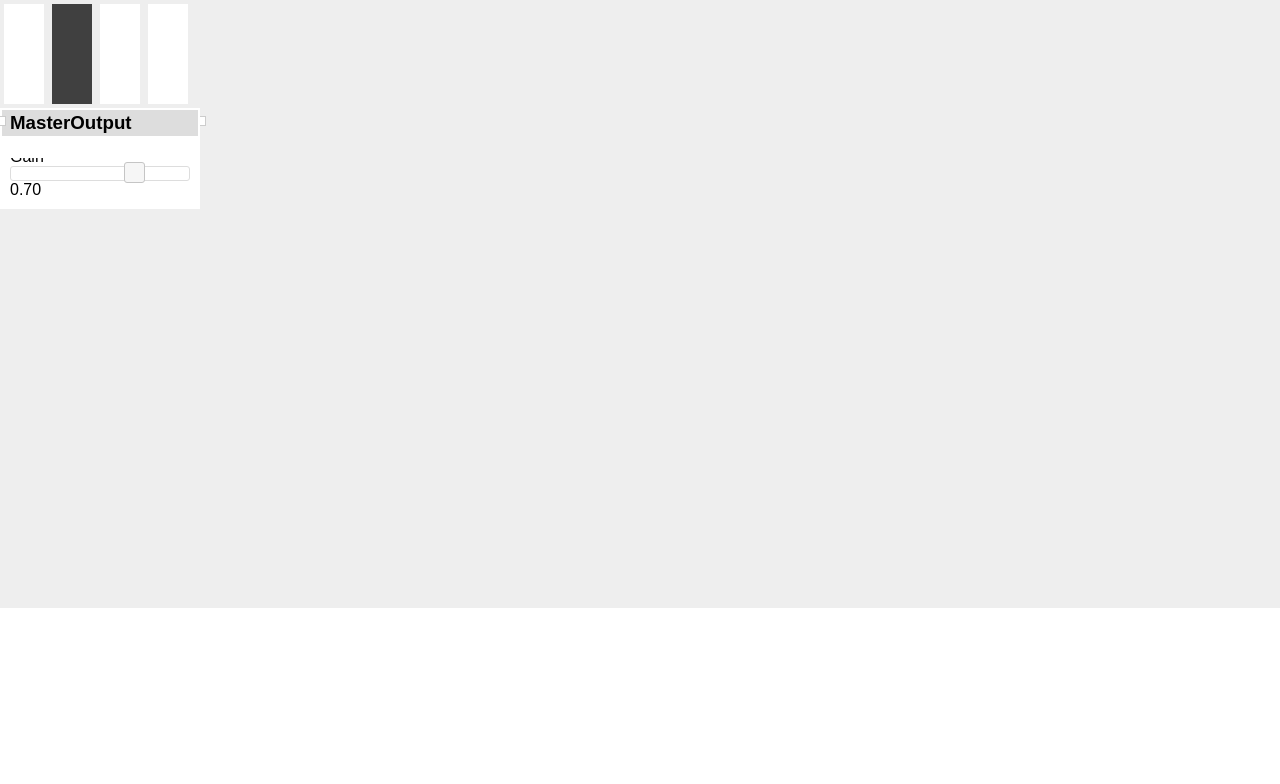
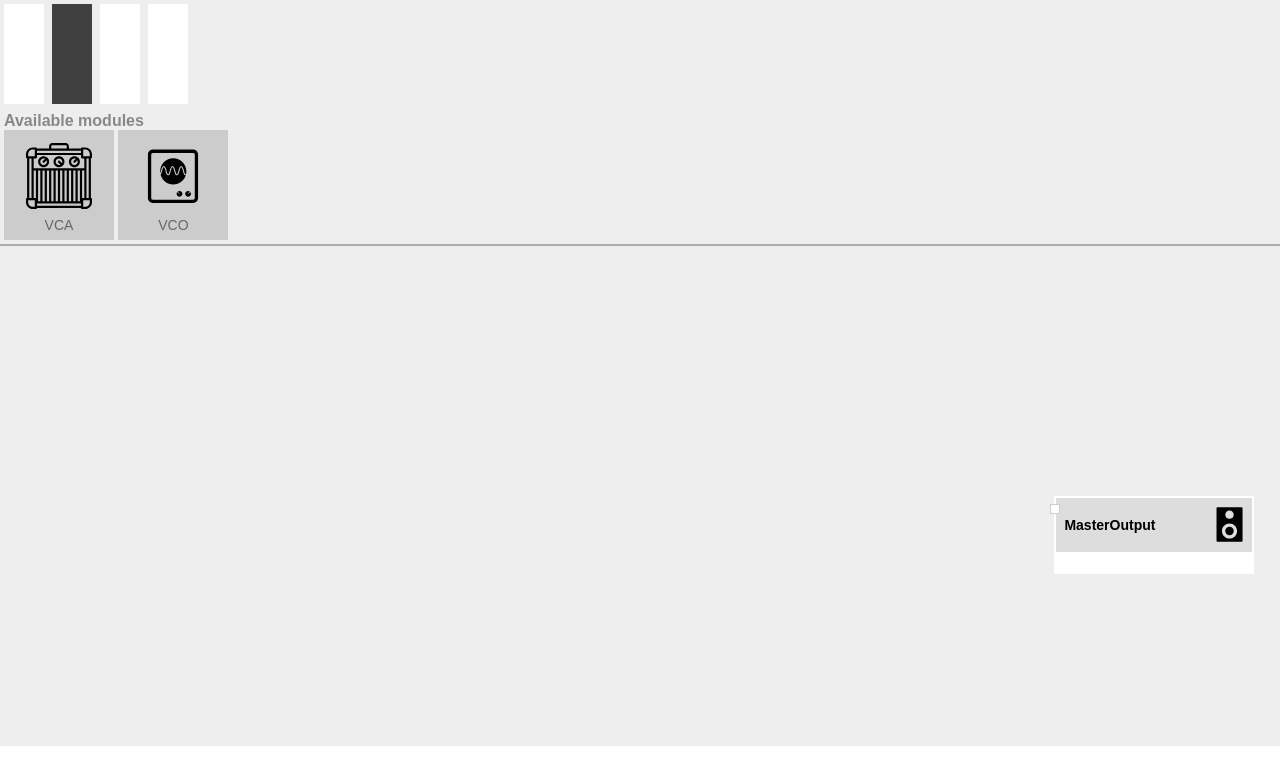
Before and after one commit to codefromhezad/ModularSynth, a plain HTML site: page index.html in a window 1280 px wide. Drawn offline with Linux system fonts and the light colour scheme.

Commit message:
Fine tuning. Added default/placeholder icons to modules

```diff
--- a/css/app.css
+++ b/css/app.css
@@ -3,6 +3,34 @@ html, body {
 	margin: 0;
 	font-family: Arial;
 	font-size: 16px;
+}
+
+.available-modules {
+	border-bottom: 2px solid #aaa;
+	background: #eee;
+	padding: 4px;
+}
+
+.available-modules .module-icon {
+	display: inline-block;
+	padding-top: 80px;
+	width: 110px;
+	line-height: 30px;
+	text-align: center;
+	background: #ccc no-repeat center 29%;
+    background-size: 60%;
+	text-decoration: none;
+	color: #666;
+	font-size: 14px;
+}
+
+.available-modules .module-icon.module-vco { background-image: url('../img/module-icon-vco.svg'); }
+.available-modules .module-icon.module-vca { background-image: url('../img/module-icon-vca.svg'); }
+
+.available-modules h4 {
+	color: #888;
+	margin: 0;
+	padding: 0;
 }
 
 #websynth-canvas {
@@ -19,9 +47,15 @@ html, body {
 
 .websynth-module h3 {
 	margin: 2px;
-	padding: 2px 8px;
-	background: #ddd;
+    padding: 2px 8px;
+    background: #ddd no-repeat 97% center / 18%;
+    font-size: 14px;
+    line-height: 50px;
 }
+
+.websynth-module.websynth-vco h3 { background-image: url('../img/module-icon-vco.svg'); }
+.websynth-module.websynth-vca h3 { background-image: url('../img/module-icon-vca.svg'); }
+.websynth-module.websynth-masteroutput h3 { background-image: url('../img/module-icon-masteroutput.svg'); }
 
 .websynth-module .connectors {
 	position: absolute;
--- a/index.html
+++ b/index.html
@@ -25,24 +25,24 @@
 			<a href="#" data-note="C4"></a>
 		</div>
 
+		<div class="available-modules">
+			<h4>Available modules</h4>
+			<a href="#" class="module-icon module-vca" title="Gain node - Amplify input to output" data-slug="VCA">VCA</a>
+			<a href="#" class="module-icon module-vco" title="Oscillator node - Generate an oscillating signal" data-slug="VCO">VCO</a>
+		</div>
+
 		<div id="websynth-canvas"></div>
 
 		<script>
 
-			var vco = new AudioModule.VCO();
-			var vca = new AudioModule.VCA();
-			var master = new AudioModule.MasterOutput();
-
-			//vca.connectTo(master);
-			//vco.connectTo(vca);
-
-			AudioModule.UI.setupListeners();
-
-			vco.buildUI();
-			vca.buildUI();
-			master.buildUI();
+			AudioModule.boot();
 
 			$( function() {
+
+				$('.available-modules').on('click', 'a.module-icon', function(e) {
+					var slug = $(this).attr('data-slug');
+					AudioModule.UI.spawnModule(slug);
+				});
 
 				$('.synth-pad a').on('mousedown', function(e) {
 					e.preventDefault();
--- a/js/AudioModule.MasterOutput.js
+++ b/js/AudioModule.MasterOutput.js
@@ -8,8 +8,8 @@ AudioModule.MasterOutput = (function() {
 
 
 	// UX Building
-	MasterOutput.prototype.buildUI = function() {
-		this.spawnWidget('MasterOutput', [1, 0]);
+	MasterOutput.prototype.buildUI = function(css) {
+		this.spawnWidget('MasterOutput', [1, 0], null, null, css);
 	}
 
 	// Export MasterOutput
--- a/js/AudioModule.VCA.js
+++ b/js/AudioModule.VCA.js
@@ -18,7 +18,7 @@ AudioModule.VCA = (function() {
 
 
 	// UX Building
-	VCA.prototype.buildUI = function() {
+	VCA.prototype.buildUI = function(css) {
 		this.spawnWidget(
 			'VCA',
 
@@ -39,7 +39,9 @@ AudioModule.VCA = (function() {
 						$uiItem.find('.gain-value').text(parsedValue.toFixed(2));
 					}
 				});
-			}
+			},
+
+			css
 		);
 	}
 
--- a/js/AudioModule.VCO.js
+++ b/js/AudioModule.VCO.js
@@ -50,7 +50,7 @@ AudioModule.VCO = (function() {
 
 
 	// UX Building
-	VCO.prototype.buildUI = function() {
+	VCO.prototype.buildUI = function(css) {
 		this.spawnWidget(
 			'VCO',
 
@@ -74,7 +74,9 @@ AudioModule.VCO = (function() {
 						module.setType(newType);
 					}
 				});
-			}
+			},
+
+			css
 		);
 	}
 
--- a/js/AudioModule.js
+++ b/js/AudioModule.js
@@ -4,7 +4,9 @@ var AudioModule = {
 
 	globals: {
 		references: [],
-		connectionsReferences: {}
+		connectionsReferences: {},
+
+		masterModule: null
 	},
 
 	UI: {
@@ -99,6 +101,17 @@ var AudioModule = {
 			AudioModule.UI.$currentSvgLine = null;
 
 			return true;
+		},
+
+		spawnModule: function(moduleSlug, css) {
+			if( AudioModule[moduleSlug] === undefined ) {
+				console.error(moduleSlug + ' is not a valid AudioModule name');
+				return null;
+			}
+
+			var mod = new AudioModule[moduleSlug]();
+			mod.buildUI(css);
+			return mod;
 		},
 
 		setupListeners: function() {
@@ -208,6 +221,18 @@ var AudioModule = {
 		}
 	},
 
+	boot: function() {
+		AudioModule.globals.masterModule = new AudioModule.MasterOutput();
+		AudioModule.globals.masterModule.buildUI({
+			top: '50%',
+			right:'2%'
+		});
+
+		AudioModule.UI.setupListeners();
+
+		AudioModule.generateListOfSpawnerLinks
+	},
+
 	construct: function(module) {
 		module.input = null;
 		module.output = null;
@@ -219,7 +244,9 @@ var AudioModule = {
 
 		module.$ui = null;
 
-		module.spawnWidget = function(title, numInputsAndOutputs, template, callback) {
+		module.iconImage = null;
+
+		module.spawnWidget = function(title, numInputsAndOutputs, template, callback, css) {
 			var inputsHTML = '';
 			var outputsHTML = '';
 
@@ -231,7 +258,8 @@ var AudioModule = {
 				outputsHTML += '<div class="connector output" data-n="'+n+'"></div>';
 			}
 
-			var uiHtml = '<div class="websynth-module websynth-'+title.toLowerCase()+'" data-reference-id="'+module.referenceId+'">'+
+			var uiHtml = '<div class="websynth-module websynth-'+title.toLowerCase()+'" '+
+							  'data-reference-id="'+module.referenceId+'">'+
 				'<h3>'+title+'</h3>'+
 				'<div class="content">'+
 					(template ? template : '') +
@@ -241,6 +269,10 @@ var AudioModule = {
 			'</div>';
 
 			var $uiItem = $(uiHtml);
+
+			if( css ) {
+				$uiItem.css(css);
+			}
 
 			$uiItem.draggable({
 				handle: "h3",
```
Also changed, not shown: img/module-icon-masteroutput.svg (added), img/module-icon-vca.svg (added), img/module-icon-vco.svg (added).
